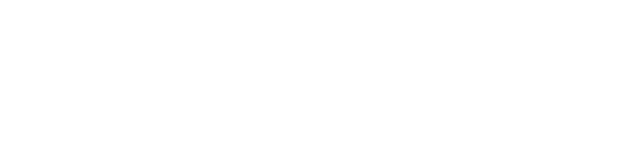
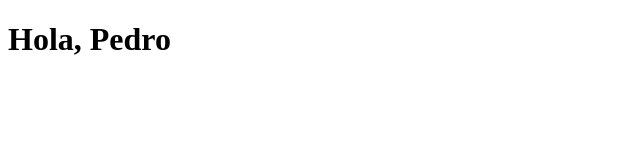
Before and after one commit to Lalo-2991/Practica-2, a plain HTML site: page index.html in a window 1280 px wide. Shown: the whole page, without its empty margins (0-640 px from the left). Drawn offline with Linux system fonts and the light colour scheme.

Commit message:
Segunda rama

```diff
--- a/index.html
+++ b/index.html
@@ -6,6 +6,6 @@
     <title>Document</title>
 </head>
 <body>
-
+    <h1>Hola, Pedro</h1>
 </body>
 </html>
```
